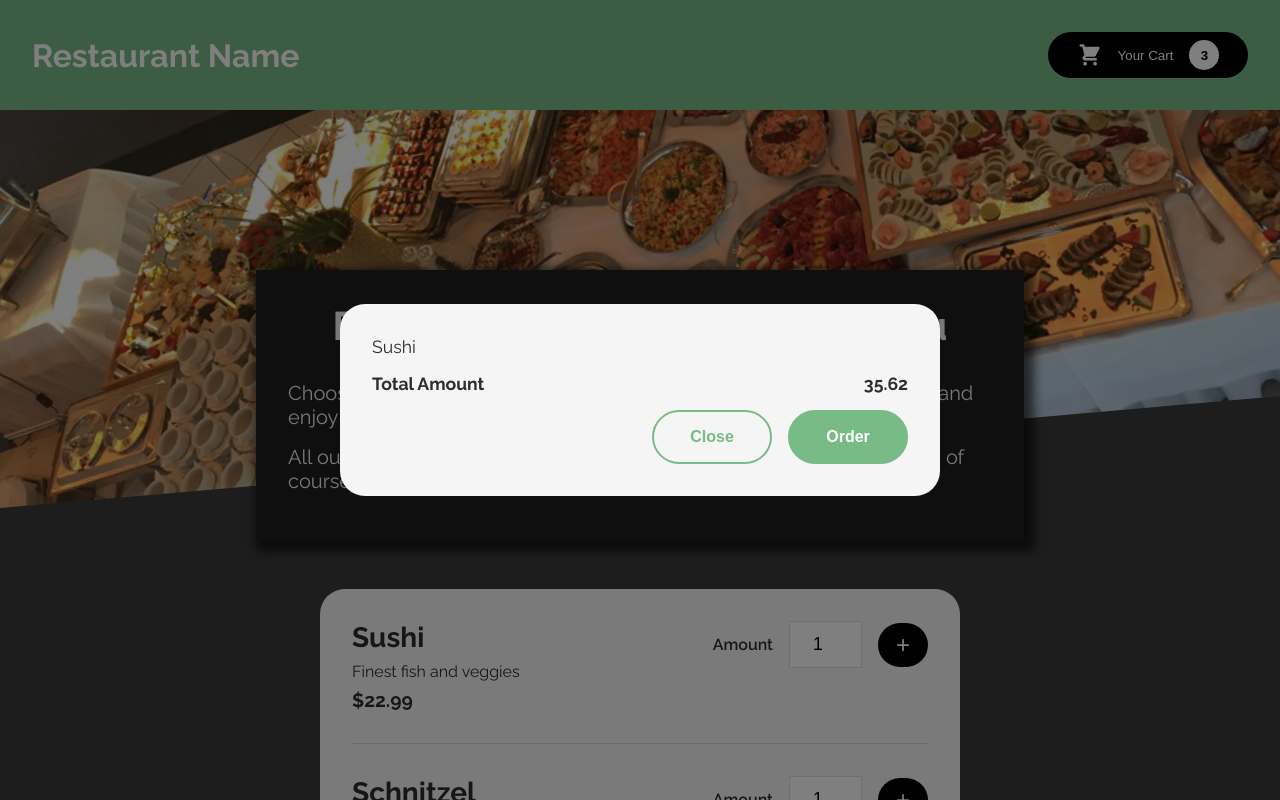
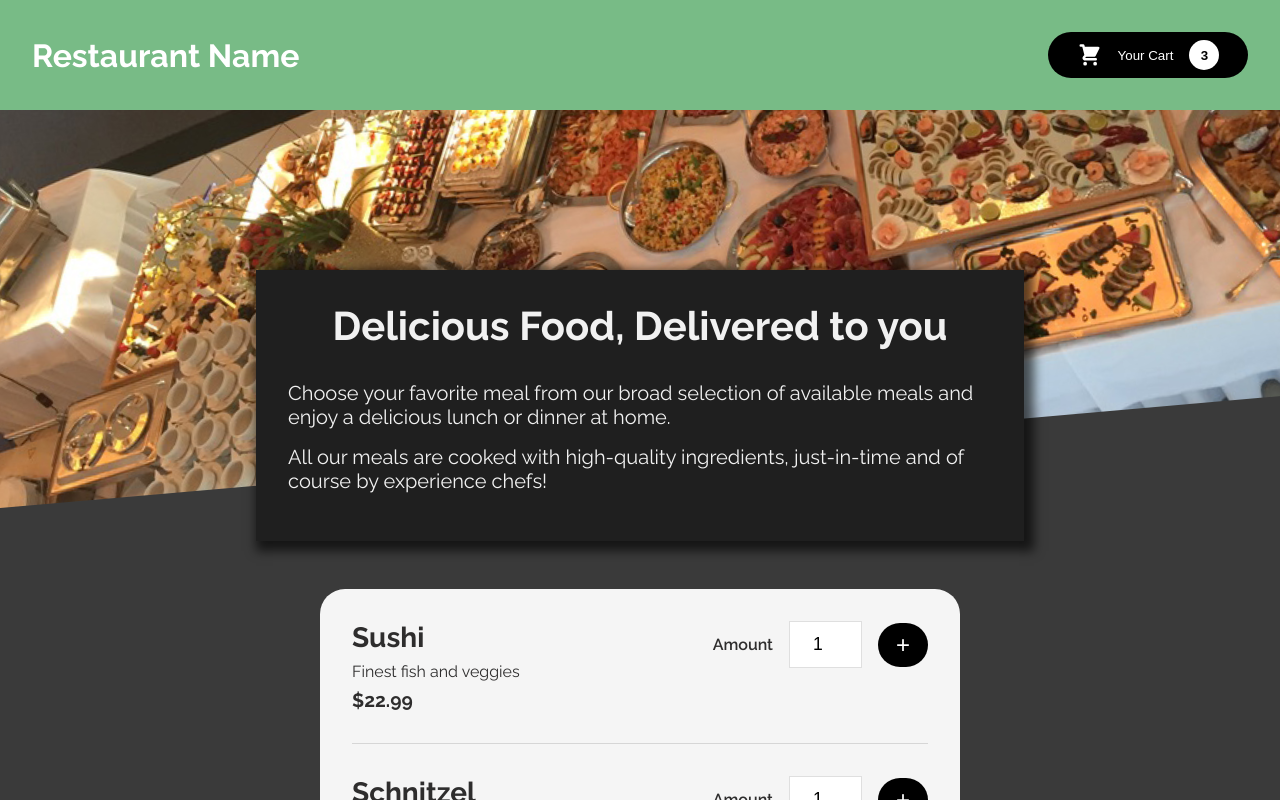
Before and after one commit to steppjason/restaurant-app, a React (Create React App) app: page / in a window 1280 px wide. Shown: the top 800 px of the page. Built offline with nearby package versions, Linux system fonts and the light colour scheme.

Commit message:
Cart modal close functionality

```diff
--- a/src/App.js
+++ b/src/App.js
@@ -1,19 +1,29 @@
-import { Fragment } from "react";
+import { Fragment, useState } from "react"
 
-import Header from "./components/Layout/Header";
-import Meals from "./components/Meals/Meals";
+import Header from "./components/Layout/Header"
+import Meals from "./components/Meals/Meals"
 import Cart from "./components/Cart/Cart"
 
 const App = () => {
-  return (
+	const [cartShowing, setCartShowing] = useState(false)
+
+	const showCartHandler = () => {
+		setCartShowing(true)
+	}
+
+	const hideCartHandler = () => {
+		setCartShowing(false)
+	}
+
+	return (
 		<Fragment>
-			<Cart />
-			<Header />
+			{cartShowing && <Cart onHideCart={hideCartHandler} />}
+			<Header onShowCart={showCartHandler}/>
 			<main>
 				<Meals />
 			</main>
 		</Fragment>
-  );
+	)
 }
 
-export default App;
+export default App
--- a/src/components/Cart/Cart.js
+++ b/src/components/Cart/Cart.js
@@ -11,7 +11,7 @@ const Cart = (props) => {
 	]
 
 	return (
-		<Modal>
+		<Modal onHideCart={props.onHideCart}>
 			<ul className="cart__items">
 				{cartItems.map((item) => (
 					<li key={item.id}>{item.name}</li>
@@ -22,7 +22,7 @@ const Cart = (props) => {
 				<span>35.62</span>
 			</div>
 			<div className="cart__actions">
-				<button className="cart__close-button">Close</button>
+				<button className="cart__close-button" onClick={props.onHideCart}>Close</button>
 				<button className="cart__order-button">Order</button>
 			</div>
 		</Modal>
--- a/src/components/Layout/CartButton.js
+++ b/src/components/Layout/CartButton.js
@@ -1,8 +1,8 @@
 import CartIcon from "../Cart/CartIcon"
 
-const CartButton = () => {
+const CartButton = (props) => {
 	return (
-		<button className="cart-button">
+		<button className="cart-button" onClick={props.onClick}>
 			<span className="cart-button__icon">
 				<CartIcon />
 			</span>
--- a/src/components/Layout/Header.js
+++ b/src/components/Layout/Header.js
@@ -8,7 +8,7 @@ const Header = (props) => {
 		<Fragment>
 			<header className="header">
 				<h1 className="header__title">Restaurant Name</h1>
-				<CartButton />
+				<CartButton onClick={props.onShowCart} />
 			</header>
 			<div>
 				<img className="hero-image" src={heroImage} title="" alt="" />
--- a/src/components/UI/Modal.js
+++ b/src/components/UI/Modal.js
@@ -8,7 +8,7 @@ const Modal = (props) => {
 	return (
 		<Fragment>
 			{ReactDOM.createPortal(<Backdrop />, portalElement)}
-			{ReactDOM.createPortal(<ModalOverlay>{props.children}</ModalOverlay>, portalElement)}
+			{ReactDOM.createPortal(<ModalOverlay onHideCart={props.onHideCart}>{props.children}</ModalOverlay>, portalElement)}
 		</Fragment>
 	)
 }
--- a/src/components/UI/ModalOverlay.js
+++ b/src/components/UI/ModalOverlay.js
@@ -1,6 +1,6 @@
 const ModalOverlay = (props) => {
 	return (
-		<div className="modal-overlay">
+		<div className="modal-overlay" onClick={props.onHideCart}>
 			<div className="modal-overlay__content card">{props.children}</div>
 		</div>
 	)
```
Also changed, not shown: 1 other file (tests, documents, lock files or other folders).
